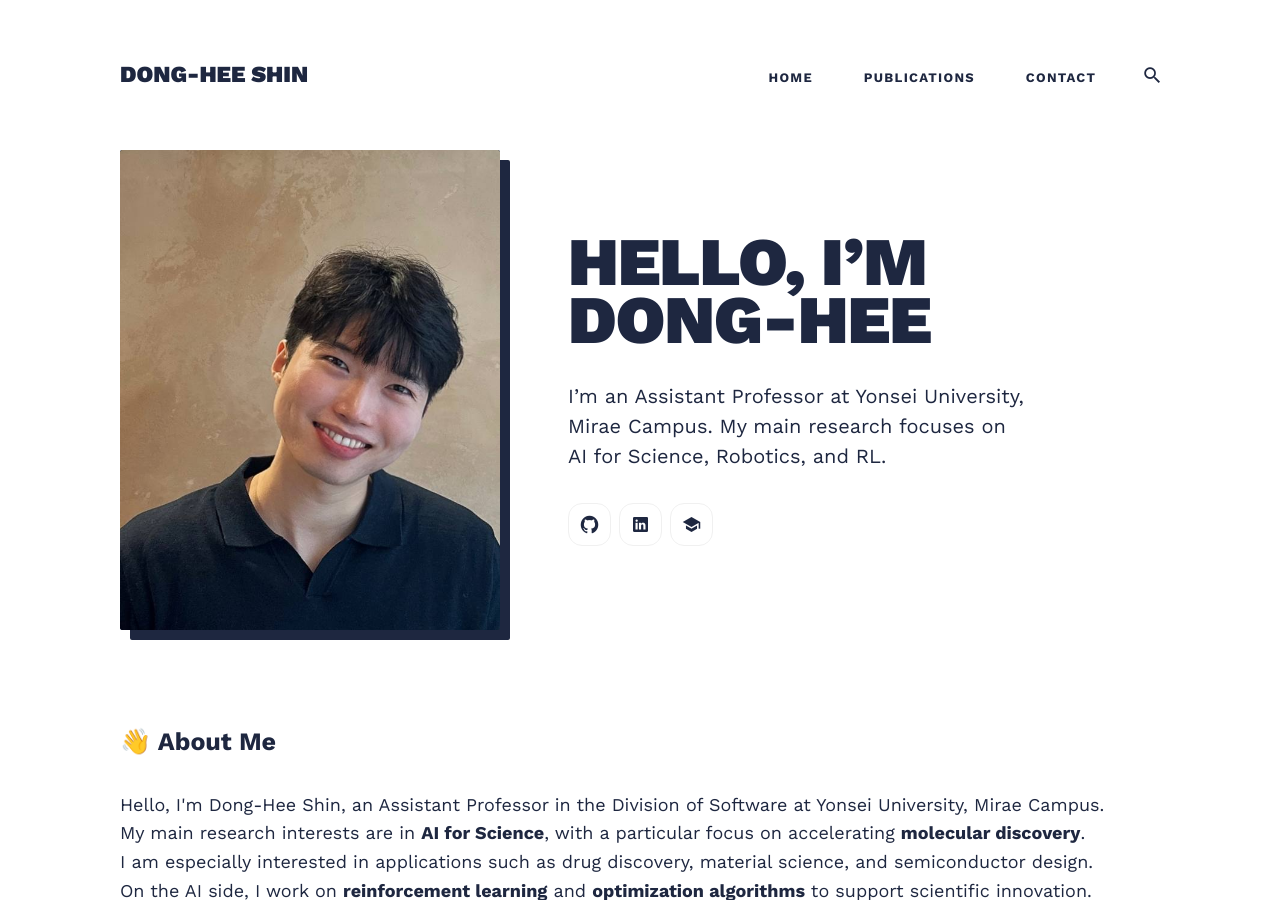
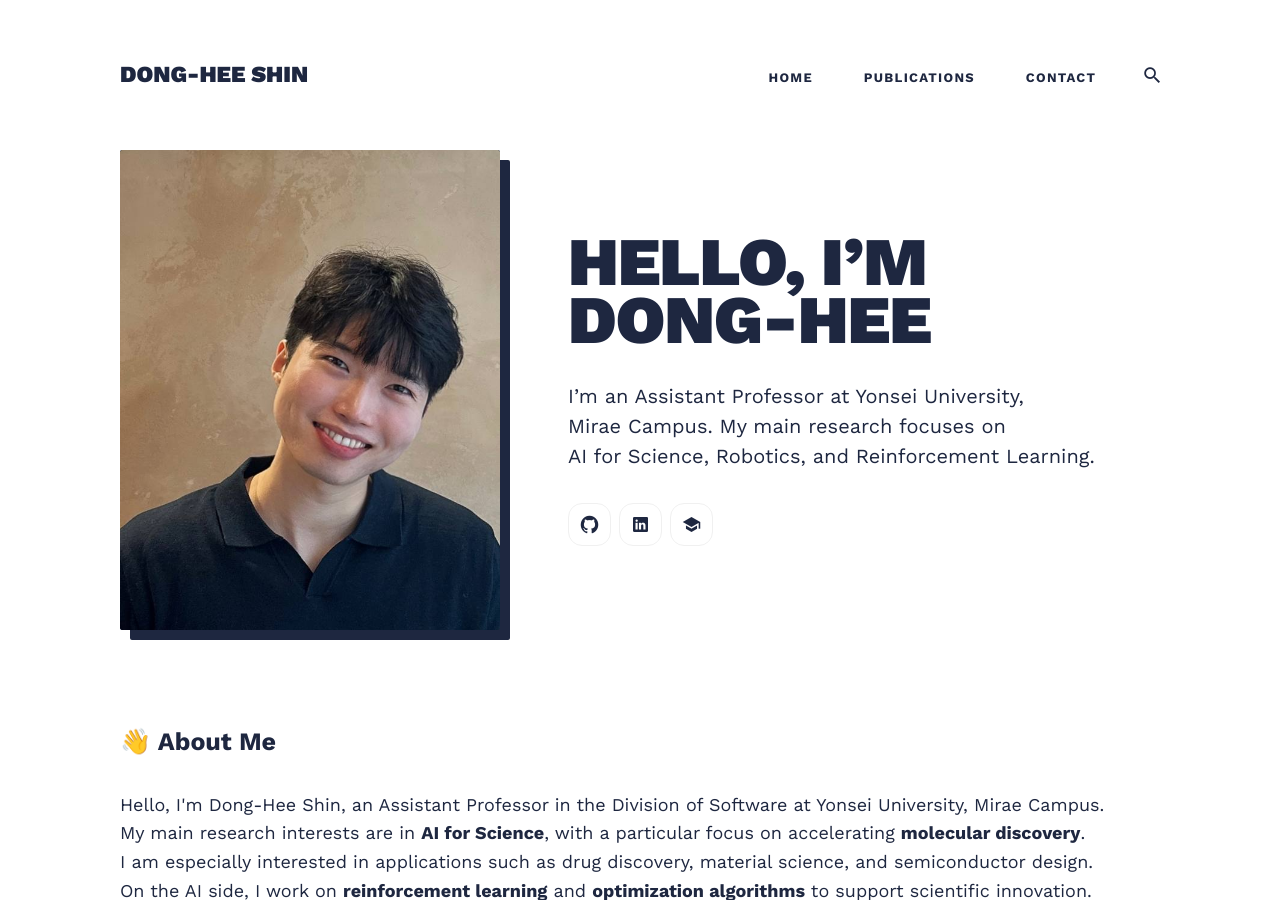
Before and after one commit to donghee-shin-page/donghee-shin-page.github.io, a Jekyll site: the page built from index.html, in a window 1280 px wide and 900 px high. Built offline with Jekyll 4.4.1, drawn with Linux system fonts in a browser that asks for light colours; nearby versions of some CDN libraries; the list of posts is cut into pages by our own code.

Commit message:
Update _config.yml

```diff
--- a/_config.yml
+++ b/_config.yml
@@ -34,7 +34,7 @@
 # Hero Settings
 hero:
   hero__title: Hello, I’m Dong-Hee
-  hero__description: I’m an Assistant Professor at Yonsei University,<br> Mirae Campus. My main research focuses on <br> AI for Science, Robotics, and RL.
+  hero__description: I’m an Assistant Professor at Yonsei University,<br> Mirae Campus. My main research focuses on <br> AI for Science, Robotics, and Reinforcement Learning.
   hero__image: '/images/donghee_shin1.png'
 
 
```
